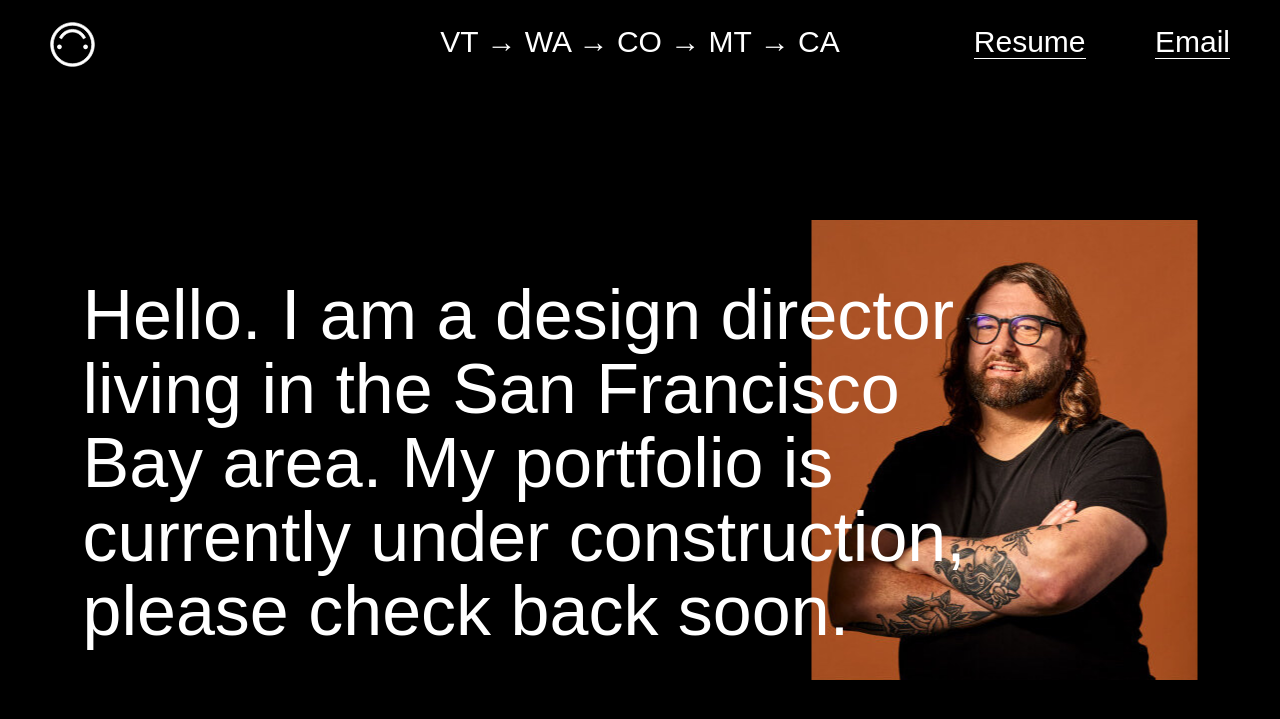
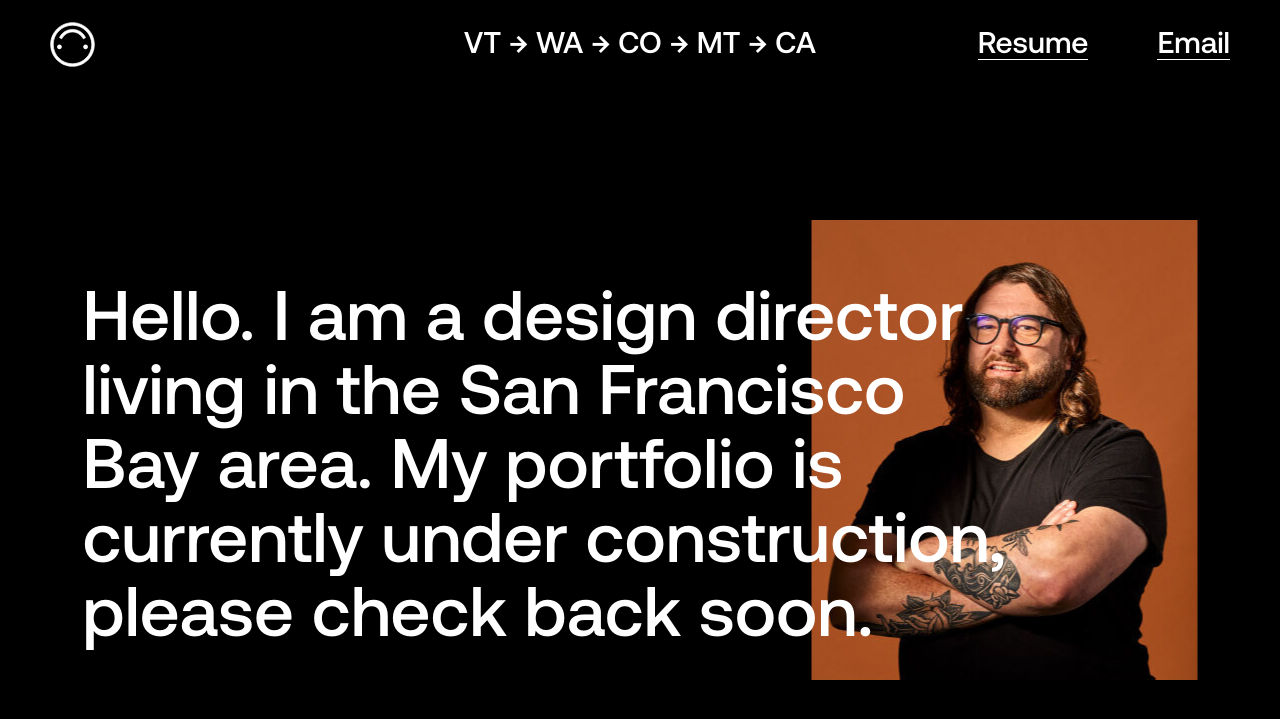
Before and after one commit to veramaximiliano/jasondurgin, a Jekyll site: the page built from index.md, in a window 1280 px wide. Shown: the top 719 px of the page. Built offline with Jekyll 4.4.1, drawn with Linux system fonts in a browser that asks for light colours; some web fonts are replaced.

Commit message:
update site

```diff
--- a/_includes/css/styles.css
+++ b/_includes/css/styles.css
@@ -1,7 +1,7 @@
 @font-face {
   font-family: "aeonik";
-  src: url("{{ /fonts/aeonik/Aeonik-medium.woff2 | relative_url }}") format("woff2"),
-       url("{{ /fonts/aeonik/Aeonik-medium.woff | relative_url }}") format("woff");
+  src: url("fonts/aeonik/Aeonik-medium.woff2") format("woff2"),
+       url("fonts/aeonik/Aeonik-medium.woff") format("woff");
 }
 
 * {
```
